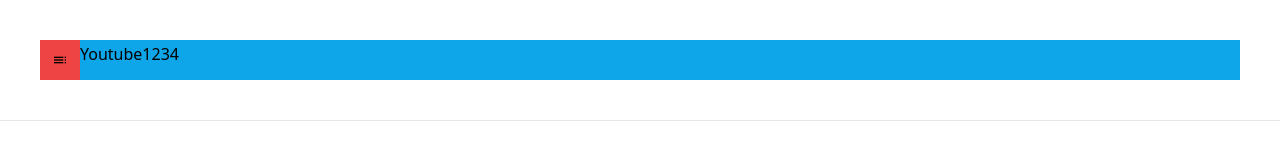
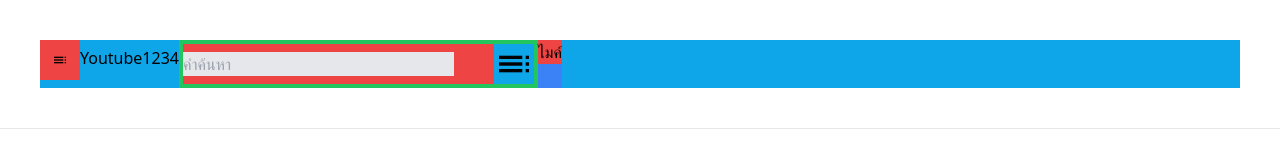
Before and after one commit to Au5o/youtube, a website: page src/index.html in a window 1280 px wide. Drawn offline with Linux system fonts and the light colour scheme.

Commit message:
how to ทำให้มันเขเาไปหน่อยครับ

```diff
--- a/src/index.html
+++ b/src/index.html
@@ -7,14 +7,20 @@
   <!-- <script src="https://cdn.tailwindcss.com"></script> -->
 </head>
 <body class="bg-white-500 ">
-      <div class="bg-sky-500 m-10  flex">
+      <div class="bg-sky-500 m-10 flex">
         <div class="bg-red-500 h-10 w-10 p-3"><img src="../img/manu.png"></div>
-        <div class="text-black pt-0.5">Youtube1234</div>
-          <!-- <form class="m-5">
-              <div><button class="bg-gray-500 ">sub</button>
-                <div><input type="text" placeholder="คำค้นหา" class="bg-gray-200"></div>
+        <div class="text-black pt-1.5">Youtube1234</div>
+           <div class="bg-green-500 p-1">
+            <form class="bg-red-500 w-auto flex">
+              <button><div><input type="text" placeholder="คำค้นหา" class="bg-gray-200 mr-10 pr-10"></div></button>
+              <div class="bg-sky-500 h-10 w-10  justify-self-end"><img src="../img/manu.png"></div>
+            </form>
             </div>
-        </form> -->
+            <div class="bg-blue-500">
+              <button class="bg-red-500 ">
+                ไมค์
+            </button>
+          </div>
       </div>
       <hr>
 </body>
```
Also changed, not shown: dist/output.css.
